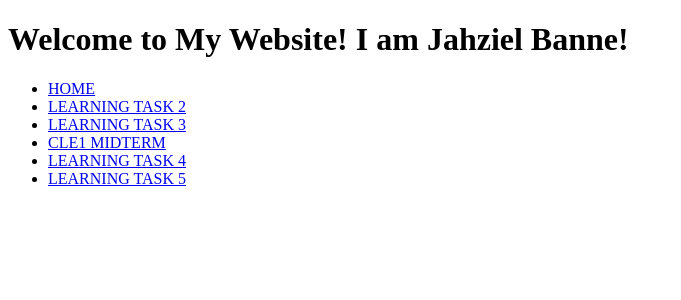
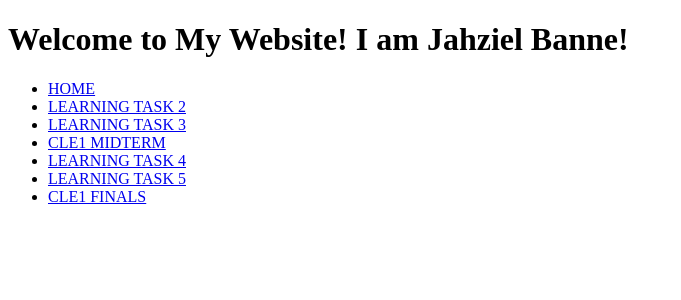
Before and after one commit to JahzielBanne/learningtasks, a PHP site: page / in a window 1280 px wide. Shown: the top 300 px of the page, without its empty margins (0-681 px from the left). Run offline with PHP 8.4, Linux system fonts and the light colour scheme.

Commit message:
Update index.php

```diff
--- a/index.php
+++ b/index.php
@@ -12,6 +12,7 @@
     <li><a href="/CLE1MT/index.html" target= "_blank"> CLE1 MIDTERM </a> </li>
     <li><a href="/LT4/index.html" target= "_blank"> LEARNING TASK 4 </a> </li>
     <li><a href="/LT5/index.html" target= "_blank"> LEARNING TASK 5 </a> </li>
+    <li><a href="/CLE1/index.php" target= "_blank"> CLE1 FINALS </a> </li>
   </ul>
   </body>
 </html>
```
